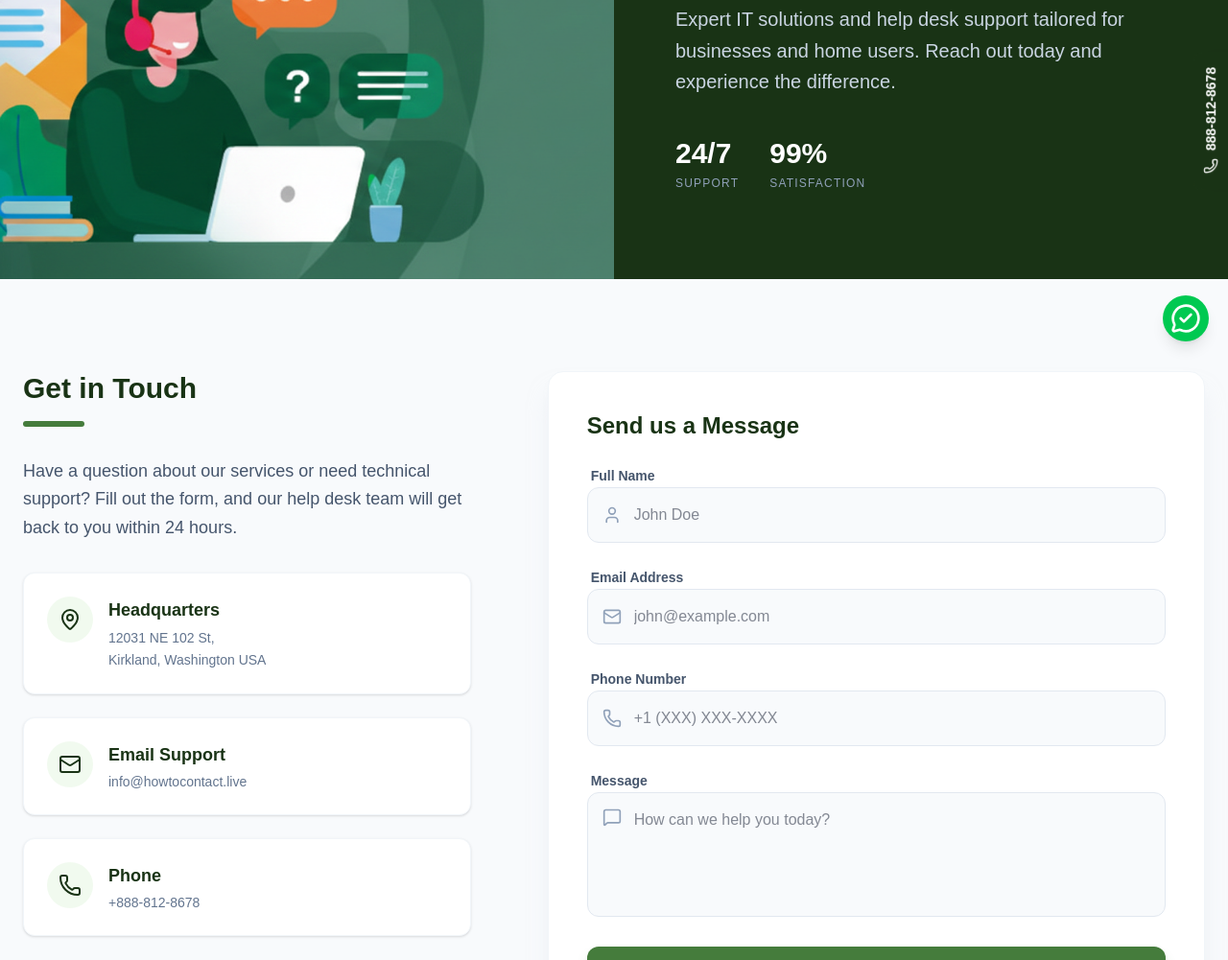
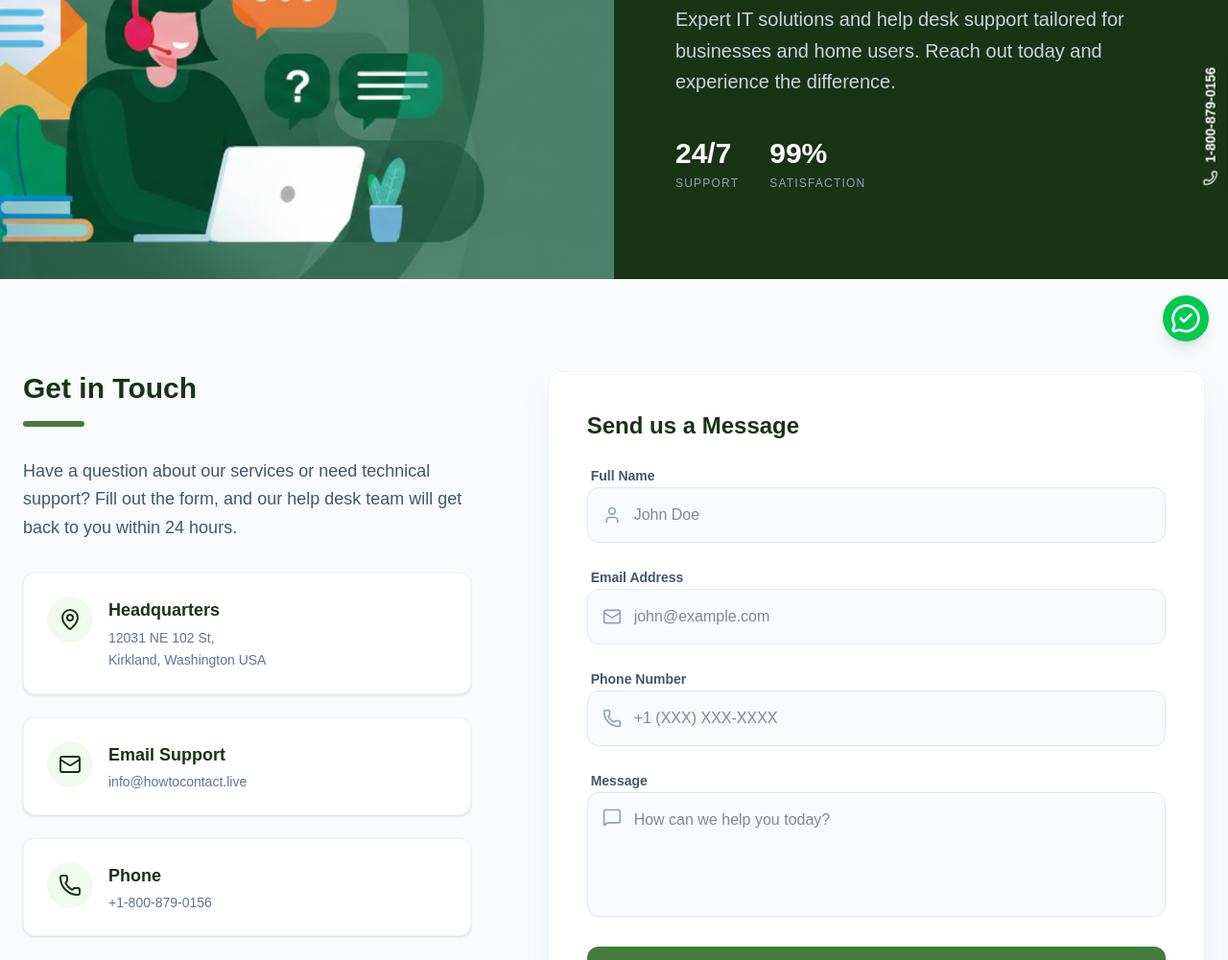
Before and after one commit to serviceit674-creator/howtocontact, a Next.js app: page /contact in a window 1280 px wide. Shown: the part 364-1365 px from the top of the page at 96% size. Built offline with nearby package versions, Linux system fonts and the light colour scheme.

Commit message:
again number update

```diff
--- a/src/components/CallButton.jsx
+++ b/src/components/CallButton.jsx
@@ -3,12 +3,12 @@ import { Phone } from "lucide-react";
 export default function CallButton() {
   return (
     <a
-      href="tel:8888128678"
+      href="tel:1-800-879-0156"
       className="fixed right-0 top-1/2 z-50 flex items-center gap-2 -translate-y-1/2 rotate-[-90deg] origin-bottom-right rounded-t-lg bg-[#193315] px-4 py-2 text-sm font-semibold text-white shadow-lg transition hover:bg-green-700"
       aria-label="Call us at 888-812-8678"
     >
       <Phone size={16} />
-      <span>888-812-8678</span>
+      <span>1-800-879-0156</span>
     </a>
   );
 }
--- a/src/components/Contactwrapper.jsx
+++ b/src/components/Contactwrapper.jsx
@@ -155,7 +155,7 @@ export default function ContactPage() {
                   <div>
                     <h3 className="text-lg font-semibold text-[#193315]">Phone</h3>
                     <p className="text-slate-500 text-sm mt-1">
-                      +888-812-8678
+                      +1-800-879-0156
                     </p>
                   </div>
                 </div>
--- a/src/components/Hero.jsx
+++ b/src/components/Hero.jsx
@@ -104,7 +104,7 @@ const Hero = () => {
                                 className="inline-flex items-center justify-center gap-3 rounded-full bg-[#193315] px-6 py-4 text-sm font-bold uppercase tracking-[0.12em] text-white shadow-lg shadow-[#193315]/20 transition hover:bg-[#2E5628]"
                             >
                                 <FiPhoneCall className="text-lg" />
-                                +888-812-8678
+                                +1-800-879-0156
                             </a>
 
                             <Link
--- a/src/components/WhatsAppButton .jsx
+++ b/src/components/WhatsAppButton .jsx
@@ -5,7 +5,7 @@
 import { MessageCircleCheck } from "lucide-react";
 
 const WhatsAppButton = () => {
-  const phoneNumber = "+13073818900 ";
+  const phoneNumber = "+13073818900";
   const message = "Hello, I want to know more.";
 
   return (
```
